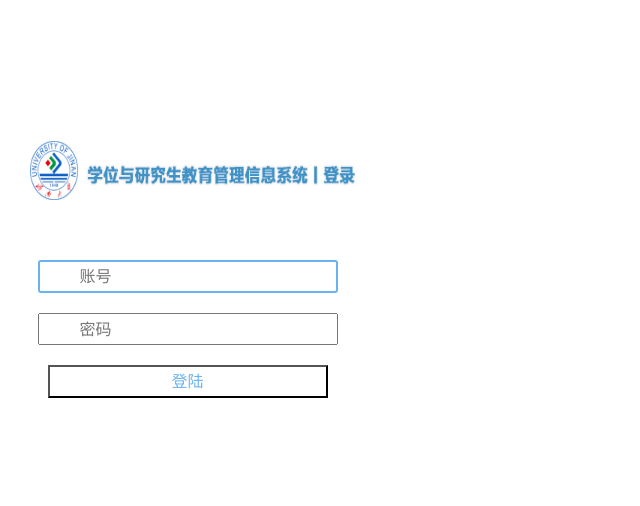
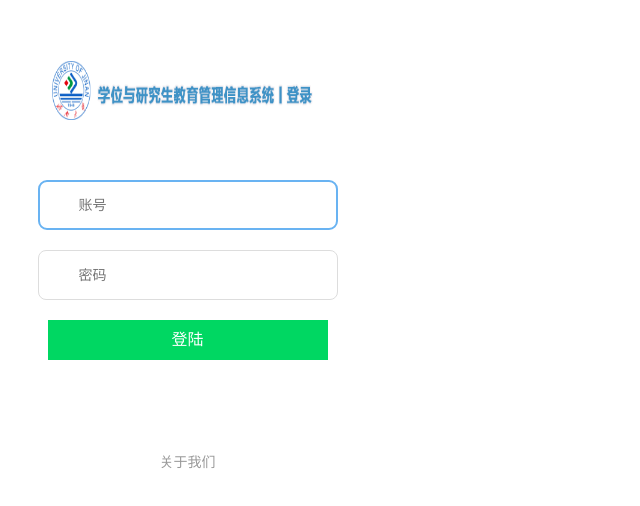
Before and after one commit to nycaozhongshe/webappstudent, a Vue app in the folder vue-cli/: page /login in a window 1280 px wide. Shown: the top 506 px of the page, without its empty margins (0-640 px from the left). Built offline with nearby package versions, Linux system fonts and the light colour scheme; a web font is replaced by a local one; what muse-ui would draw is missing.

Commit message:
更改登陆页面，拆分可复用组件

```diff
--- a/vue-cli/package.json
+++ b/vue-cli/package.json
@@ -11,6 +11,7 @@
   },
   "dependencies": {
     "axios": "^0.16.2",
+    "fastclick": "^1.0.6",
     "muse-ui": "^2.1.0",
     "node-sass": "^4.5.3",
     "vue": "^2.4.2",
--- a/vue-cli/src/App.vue
+++ b/vue-cli/src/App.vue
@@ -1,6 +1,8 @@
 <template>
   <div id="app">
+  <keep-alive>
     <router-view></router-view>
+    </keep-alive>
   </div>
 </template>
 
--- a/vue-cli/src/main.js
+++ b/vue-cli/src/main.js
@@ -5,6 +5,7 @@ import MuseUI from 'muse-ui'
 import 'muse-ui/dist/muse-ui.css'
 import 'muse-ui/dist/theme-light.css'
 import  'assets/js/filter.js'
+import FastClick from 'fastclick'
 // ajax 请求
 import axios from 'axios'
 Vue.prototype.$http = axios
--- a/vue-cli/src/views/404.vue
+++ b/vue-cli/src/views/404.vue
@@ -1,18 +1,16 @@
 <template>
-<div class="notFound">
+	<div class="notFound" @click="goback">
 		<span>页面未找到=_=</span>
+		<span>点击屏幕返回</span>
 	</div>
 
-
 </template>
-
 
 <script type="text/ecmascript-6">
 	export default {
 		data() {
 			return {
 				//todo 这里是data区域
-
 			}
 		},
 		components: {
@@ -23,13 +21,20 @@
 		},
 		methods: {
 			//TODO 方法区
+			goback() {
+				window.history.go(-1);
+			}
 		},
 		mounted: function() {
-
 			//TODO 函数执行区域
 		}
 	}
 </script>
-<style lang="scss">
-
+<style lang="scss" scoped="scoped">
+	.notFound {
+		width: 100%;
+		position: fixed;
+		height: 6.67rem;
+		text-align: center;
+	}
 </style>
--- a/vue-cli/src/views/details/index.vue
+++ b/vue-cli/src/views/details/index.vue
@@ -62,8 +62,8 @@
 		top: 0;
 		background: #26a2ff;
 		vertical-align: middle;
-		line-height: .6rem;
-		height: .6rem;
+		line-height: .5rem;
+		height: .5rem;
 		color: #fff;
 		.logo{
 			font-size: .24rem;
--- a/vue-cli/src/views/index.vue
+++ b/vue-cli/src/views/index.vue
@@ -14,8 +14,9 @@
 			<router-link to='/games' tag='span'>游戏</router-link>
 			<router-link to='/music' tag='span'>音乐</router-link>
 		</div>
-
-		<router-view></router-view>
+		<keep-alive>
+			<router-view></router-view>
+		</keep-alive>
 	</div>
 </template>
 
@@ -49,15 +50,15 @@
 		top: 0;
 		background: #26a2ff;
 		vertical-align: middle;
-		line-height: .6rem;
-		height: .6rem;
+		line-height: .5rem;
+		height: .5rem;
 		.login {
 			font-size: .3rem;
 			float: left;
 			width: 25%;
 			color: #fff;
 		}
-		.title{
+		.title {
 			float: left;
 			width: 50%;
 		}
--- a/vue-cli/src/views/index/index.vue
+++ b/vue-cli/src/views/index/index.vue
@@ -1,14 +1,27 @@
 <template>
-		<div class="div">
-			<index-list>
-			</index-list>
-			<index-list>
-			</index-list>
-		</div>
+	<div class="index-wrapper">
+		<index-list>
+		</index-list>
+		<index-list>
+		</index-list>
+		<index-list>
+		</index-list>
+		<index-list>
+		</index-list>
+		<index-list>
+		</index-list>
+		<index-list>
+		</index-list>
+		<index-list>
+		</index-list>
+	</div>
 </template>
 
 <script>
 </script>
 
-<style>
+<style lang="scss" scoped="scoped">
+	.index-wrapper {
+		margin-bottom: .6rem;
+	}
 </style>
--- a/vue-cli/src/views/login.vue
+++ b/vue-cli/src/views/login.vue
@@ -3,14 +3,18 @@
 		<div class="login">
 
 			<div class="login-form">
-				<div class="login-logo"><img src="../../static/logo.png"class="login-logo-img" /></div>
-				<input type="text" placeholder="账号"  autofocus="autofocus" id="account"/>
-				<input type="password" placeholder="密码"  id="password"/>
+				<div class="login-logo"><img src="../../static/logo.png" class="login-logo-img" /></div>
+				<input type="text" placeholder="账号" autofocus="autofocus" id="account" v-model="input1" />
+				<input type="password" placeholder="密码" id="password" v-model="inputp" />
 				<label for="account" class="iconfont">&#xe61f;</label>
 				<label for="password" class="iconfont">&#xe6b2;</label>
-				<button>
-					<router-link to="/index">登陆</router-link>
-				</button>
+				<div class="botton" @click="commit">
+					<!--<router-link to="/index" tag='span'>登陆</router-link>-->
+					登陆
+				</div>
+				<div class="about">关于我们</div>
+				<div class="tip" v-if='enter'>账号/密码不能为空</div>
+				<div class="tip" v-if="passwordFalse">密码错误</div>
 			</div>
 		</div>
 		<!--<vue-input-code span-size="20px" type="number" :number="5" height="50px" span-color="#f35252" input-color="#3498db" input-size="24px" :code="code" :getinput="getInput" :success="success"></vue-input-code>-->
@@ -22,7 +26,10 @@
 		data() {
 			return {
 				//todo 这里是data区域
-				value: '默认文字'
+				input1: '',
+				inputp: '',
+				enter: false,
+				passwordFalse: false
 			}
 		},
 		components: {
@@ -33,6 +40,33 @@
 		},
 		methods: {
 			//TODO 方法区
+			//			judgeAccount(){
+			//				  console.log('账号')
+			//			},
+			//			judgePassword(){
+			//				  console.log('密码')
+			//
+			//			}
+			commit() {
+				var reg = new RegExp('^[a-zA-Z\d]\w{3,11}[a-zA-Z\d]$') //验证账号
+				//					if(reg.test(this.Input1)) {
+				//						console.log('zh')
+				//					} else {
+				//						console.log('false')
+				//					}
+				if(this.input1 && this.inputp){
+					//如果不对
+					this.passwordFalse = true
+					setTimeout(() => this.passwordFalse = false, 3000)
+					//假设密码和账号都对返回格式也对
+					//验证成功后跳到主页
+					this.$router.push('/index')
+				} else {
+					this.enter = true
+					setTimeout(() => this.enter = false, 3000)
+				}
+			},
+
 		},
 		mounted: function() {
 
@@ -40,43 +74,67 @@
 		}
 	}
 </script>
-<style lang="scss" scoped="">
-.login-form{
+<style lang="scss" scoped="scoped">
+	.login-form {
 		position: relative;
-	margin-top: 1.4rem;
-	.login-logo{
-
-		.login-logo-img{
+		margin-top: .2rem;
+		.login-logo {
+			.login-logo-img {
 				margin-bottom: .3rem;
-			width: 3.75rem;
+				width: 3rem;
 				height: .6rem;
+				margin-left: -.2rem;
 			}
 		}
-	label{
+		label {
 			position: absolute;
 			left: .5rem;
 		}
-	label:first-of-type{
-		 top: 1.21rem;
+		label:first-of-type {
+			top: 1.3rem;
 		}
-	label:nth-of-type(2){
-		top: 1.74rem;
+		label:nth-of-type(2) {
+			top: 2rem;
 		}
-		input{
+		input {
 			width: 3rem;
 			display: block;
 			margin: .2rem auto;
 			padding-left: .4rem;
 			outline-color: #69b3f2;
+			height: .5rem;
+			border-radius: 8px;
+			/*outline: 30px solid #cd0000;*/
+			-moz-outline-radius: 8px;
+			border: 1px solid #ddd;
+			font-size: .14rem;
 		}
-		button{
+		.botton {
 			width: 2.8rem;
-			background: #fff;
-			outline-color:#eee ;
+			background: #00d762;
+			outline-color: #eee;
+			color: #fff;
+			height: .4rem;
+			margin: .2rem auto;
+			line-height: .4rem;
 		}
-		button a{
-			color: #69b3f2;
+		.about {
+			font-size: .14rem;
+			color: #999;
+			margin-top: .9rem;
+		}
+		.tip {
+			position: fixed;
+			width: 1.6rem;
+			height: .24rem;
+			line-height: .24rem;
+			top: 4rem;
+			left: 50%;
+			transform: translateX(-50%);
+			background: #666;
+			border-radius: 30px;
+			color: #fff;
+			font-size: .14rem;
 		}
 	}
-
 </style>
```
Also changed, not shown: 1 other file (tests, documents, lock files or other folders). Lines whose indentation alone changed are shown as unchanged.
